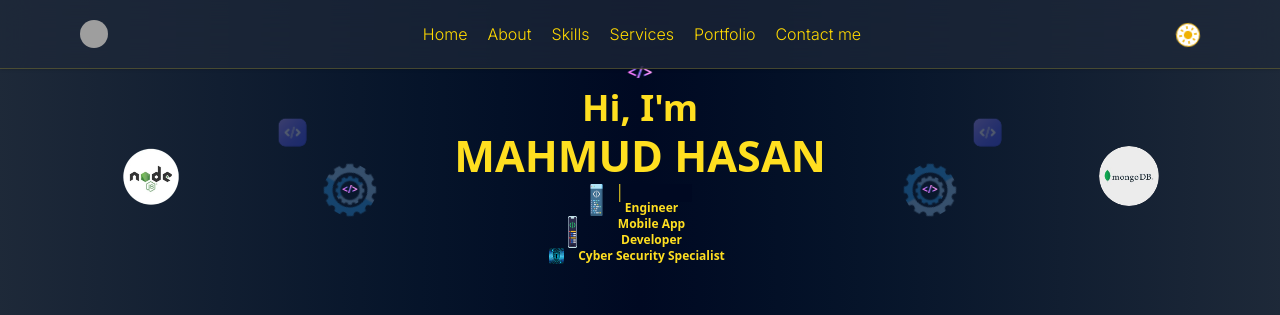
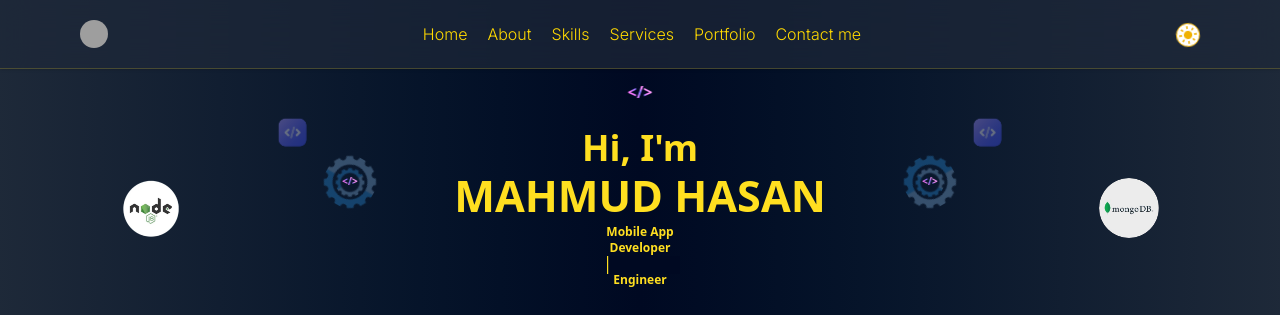
Before and after one commit to MahmudHasan77/personal-website, a Next.js app: page / in a window 1280 px wide. Shown: the top 315 px of the page. Built offline with nearby package versions, Linux system fonts and the light colour scheme; grey boxes are pictures that could not be loaded.

Commit message:
updated design

```diff
--- a/app/page.tsx
+++ b/app/page.tsx
@@ -817,10 +817,10 @@ const Home = () => {
         </div>
       </div>
       {/* Hero Section */}
-      <main ref={heroRef} id="home" className="scroll-mt-28 pt-20 relative">
+      <main ref={heroRef} id="home" className="scroll-mt-28 pt-30 relative">
         {/* stars */}
         <span
-          className={`duration-3000 absolute left-1/2 -translate-x-1/2 text-center code_left top-15 `}
+          className={`duration-3000 absolute left-1/2 -translate-x-1/2 text-center code_left top-20`}
         >
           {"</>"}
         </span>
@@ -831,7 +831,7 @@ const Home = () => {
           alt="star image"
           className="absolute
           top-22  left-15 md:top-27 md:left-50 lg:top-30 lg:left-70
-           opacity-30 code_animation"
+           opacity-40 code_animation"
         />
         <Image
           src={"/code.png"}
@@ -840,10 +840,10 @@ const Home = () => {
           alt="star image"
           className="absolute
           top-22  right-15 md:top-27 md:right-50 lg:top-30 lg:right-70
-           opacity-30 code_animation"
+           opacity-40 code_animation"
         />
 
-        <div className="absolute top-40 left-2 sm:left-30 md:left-50 lg:left-80 flex justify-center items-center">
+        <div className="absolute top-38 left-2 sm:left-30 md:left-50 lg:left-80 flex justify-center items-center">
           <div className="relative h-15 w-15">
             <Image
               src={"/coding-circle.png"}
@@ -865,7 +865,7 @@ const Home = () => {
             {"</>"}
           </span>
         </div>
-        <div className="absolute top-40 right-2 sm:right-30 md:right-50 lg:right-80 flex justify-center items-center">
+        <div className="absolute top-38 right-2 sm:right-30 md:right-50 lg:right-80 flex justify-center items-center">
           <div className="relative h-15 w-15">
             <Image
               src={"/coding-circle.png"}
@@ -971,32 +971,22 @@ const Home = () => {
                   </span>
                 </h1>
               </div>
-
-              <div className="flex gap-2 justify-center">
-                <Image
-                  src={"/coding.png"}
-                  width={15}
-                  height={11}
-                  alt="web development"
-                />
-                <div className="webEngineer text-xs w-20  relative overflow-hidden font-semibold text-[#00128a] dark:text-yellow-300">
-                  Web Engineer
-                  <div className="w-20 h-4.5 webDevTranslation   border-l  dark:bg-[#000922] absolute top-0"></div>
+              <div className={"flex flex-col items-center"}>
+                <div className="flex gap-2 ">
+                  <div className="text-xs w-32 relative overflow-hidden font-semibold text-[#00128a] dark:text-yellow-300">
+                    Mobile App Developer
+                    <div className="w-32 h-4.5 appDevTranslation border-l  dark:bg-[#000922] opacity-100 absolute top-0"></div>
+                  </div>
+                </div>
+                <div className="flex gap-2 ">
+                  <div className="webEngineer text-xs w-20  relative overflow-hidden font-semibold text-[#00128a] dark:text-yellow-300">
+                    Web Engineer
+                    <div className="w-20 h-4.5 webDevTranslation   border-l  dark:bg-[#000922] absolute top-0"></div>
+                  </div>
                 </div>
               </div>
-              <div className="flex gap-2 justify-center">
-                <Image
-                  src={"/mobile-coding.png"}
-                  width={15}
-                  height={11}
-                  alt="web development"
-                />
-                <div className="text-xs w-32 relative overflow-hidden font-semibold text-[#00128a] dark:text-yellow-300">
-                  Mobile App Developer
-                  <div className="w-32 h-4.5 appDevTranslation border-l  dark:bg-[#000922] opacity-100 absolute top-0"></div>
-                </div>
-              </div>
-              <div className="flex gap-2 justify-center">
+
+              {/* <div className="flex gap-2 justify-center">
                 <Image
                   src={"/hacking.png"}
                   width={15}
@@ -1007,7 +997,7 @@ const Home = () => {
                   Cyber Security Specialist
                   <div className="w-40 h-4.5 appDevTranslation border-l  dark:bg-[#000922] opacity-100 absolute top-0"></div>
                 </div>
-              </div>
+              </div> */}
             </div>
           </div>
           <div
```
